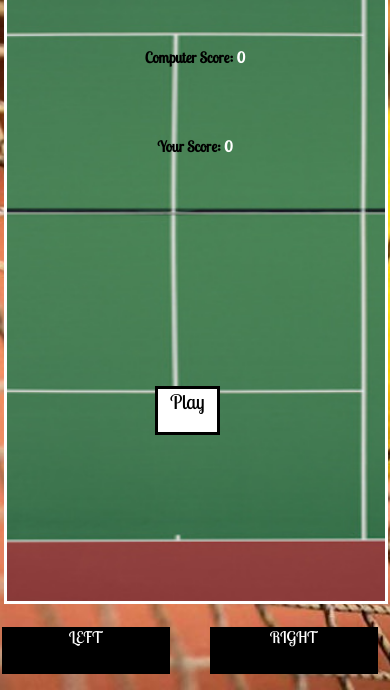
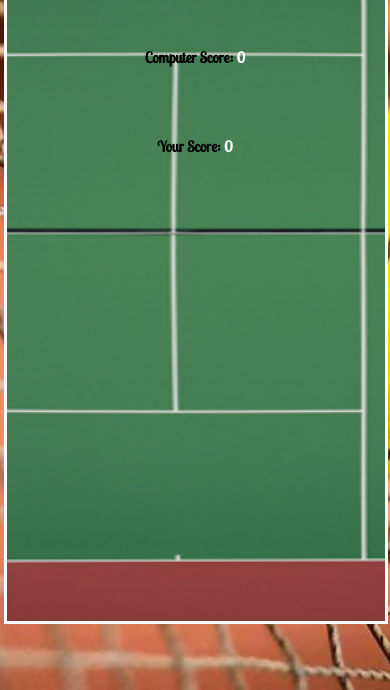
Before and after one commit to ThatTobMate/Pong_mobile, a plain HTML site: page public/index.html in a window 390 px wide. Shown: the part 170-860 px from the top of the page. Drawn offline with Linux system fonts and the light colour scheme.

Commit message:
iPhone6 touch controls

```diff
--- a/public/javascripts/script.js
+++ b/public/javascripts/script.js
@@ -1,13 +1,19 @@
 $(function(){
   canvas = document.getElementById('canvas');
 
-// $('#start').on('click', init)
+$('#canvas').on('touchstart', function(){
+  document.getElementById('canvas').style.pointerEvents = 'none';
+  init()
+})
 
+//Start the game and turn off the start button so it can't be presse multiple times.
 $('#start').on('click', function(){
   document.getElementById('start').style.pointerEvents = 'none';
   init()
 })
 
+
+//Event listeners if the user is playing on a computer then it will set the leftDown or rightDown variable depending on the arrow key pressed.
 $(document).keydown(function(){
   if(event.keyCode == 39){
     rightDown = true;
@@ -24,26 +30,36 @@ $(document).keyup(function(){
   }
 })
 
+
+//For mobile: when the user takes their finger off the element set the variable as false to indicate no movement.
 $('#left_move').bind('touchend', function(){
         leftDown = false;
-        // nodoubletapzoom()
     });
 
 $('#right_move').bind('touchend', function(){
         rightDown = false;
     });
 
+
+//On iPhone when I hold down my finger n the screen it copys or selects elements, this function prevents that.
 $('body').disableSelection();
 
+
+//Sometimes when playing the user taps the buttons in quick succession, this is an attempt to prevent the screen zooming in when they do this.
 $('body').nodoubletapzoom();
 
 $('#left_move').nodoubletapzoom();
 
 $('#right_move').nodoubletapzoom();
+
+
+//Set the score variables.
   user = 0
   computer = 0
   rally = 0
 
+
+//Create the canvas objects and variables and start the game
   function init(){
     $('#rally_score').text("");
     $('#notice').text("Let's go!");
@@ -62,6 +78,7 @@ $('#right_move').nodoubletapzoom();
     rally = 0
   }
 
+//Drawing the tennis ball
   function circle(x, y, r){
     ctx.beginPath();
     ctx.arc(x, y, r, 0, (Math.PI *2));
@@ -70,6 +87,7 @@ $('#right_move').nodoubletapzoom();
     ctx.fill();
   }
 
+//Drawing the paddles
   function rect(x, y, w, h){
     ctx.beginPath();
     ctx.rect(x, y, w, h)
@@ -82,6 +100,7 @@ $('#right_move').nodoubletapzoom();
     ctx.clearRect(0, 0, WIDTH, HEIGHT)
   }
 
+//Function to get the computer paddle to track the balls movement and try to hit it.
   function followBallAI(){
     var delayReaction = Math.random();
     if(delayReaction >= 0.25){
@@ -111,6 +130,7 @@ $('#right_move').nodoubletapzoom();
     }
   }
 
+//Drawing the ball and paddles and set points of impact and determine who the winner is.
   function draw(){
     clear();
     circle(x, y, radius);
@@ -150,6 +170,7 @@ $('#right_move').nodoubletapzoom();
         //while the alert popup is open, the code is frozen, so the line below alert will only run when the popup is closed.
 
         user ++
+        document.getElementById('canvas').style.pointerEvents = 'auto';
         document.getElementById('start').style.pointerEvents = 'auto';
         $('#notice').text("Great shot!");
         $('#user').text(user);
@@ -175,6 +196,7 @@ $('#right_move').nodoubletapzoom();
       }else{
         clearInterval(drawInterval);
         computer ++
+        document.getElementById('canvas').style.pointerEvents = 'auto';
         document.getElementById('start').style.pointerEvents = 'auto';
         $('#notice').text("Bad luck!");
         $('#computer').text(computer);
@@ -188,7 +210,7 @@ $('#right_move').nodoubletapzoom();
 });
 
 
-
+//Functions that are called on html elements at the top.
 $.fn.extend({
     disableSelection: function() {
         this.each(function() {
@@ -205,8 +227,6 @@ $.fn.extend({
 
 
   $.fn.nodoubletapzoom = function() {
-    // console.log(IS_IOS)
-    // if (IS_IOS)
       $(this).bind('touchstart', function preventZoom(e) {
         if($(this).html() == "LEFT"){
           leftDown = true;
--- a/public/stylesheets/style.css
+++ b/public/stylesheets/style.css
@@ -92,9 +92,11 @@ a {
   color: #00B7FF;
 }
 
+/*iPhone6*/
 @media screen and (max-width: 736px) {
   #canvas{
     margin-left: -23.5px;
+    margin-top: 20px;
     width: 110%;
     height: 100%;
   }
@@ -141,39 +143,30 @@ a {
 
 
   #left_move{
-    width: 43%;
-    height: 47px;
-    background: black;
+    width: 30%;
+    height: 100%;
     display: inline-block;
     position: absolute;
-    left: 2;
-    color: white;
+    left: 0;
+    background: rgba(246, 250, 248, 0.0);
+    color: rgba(246, 250, 248, 0.0);
+    border: none;
     bottom: 0;
     text-align: center;
   }
   #start{
-    position: absolute;
-    left: 155;
-    top: 556;
-    margin: 0 auto;
-    text-align: center;
-    font-size: 20px;
-    width: 15%;
-    height: 43px;
-    background-color: white;
-    color: black;
-    border: 3px solid black;
-    box-shadow:none;
+  display: none;
   }
   #right_move{
     text-align: center;
-    width: 43%;
-    height: 47px;
-    background: black;
-    color: white;
+    width: 30%;
+    height: 100%;
+    background: rgba(246, 250, 248, 0.0);
+    color: rgba(246, 250, 248, 0.0);
+    border: none;
     display: inline-block;
     position: absolute;
-    left: 210;
+    left: 255;
     bottom: 0;
   }
 
```
